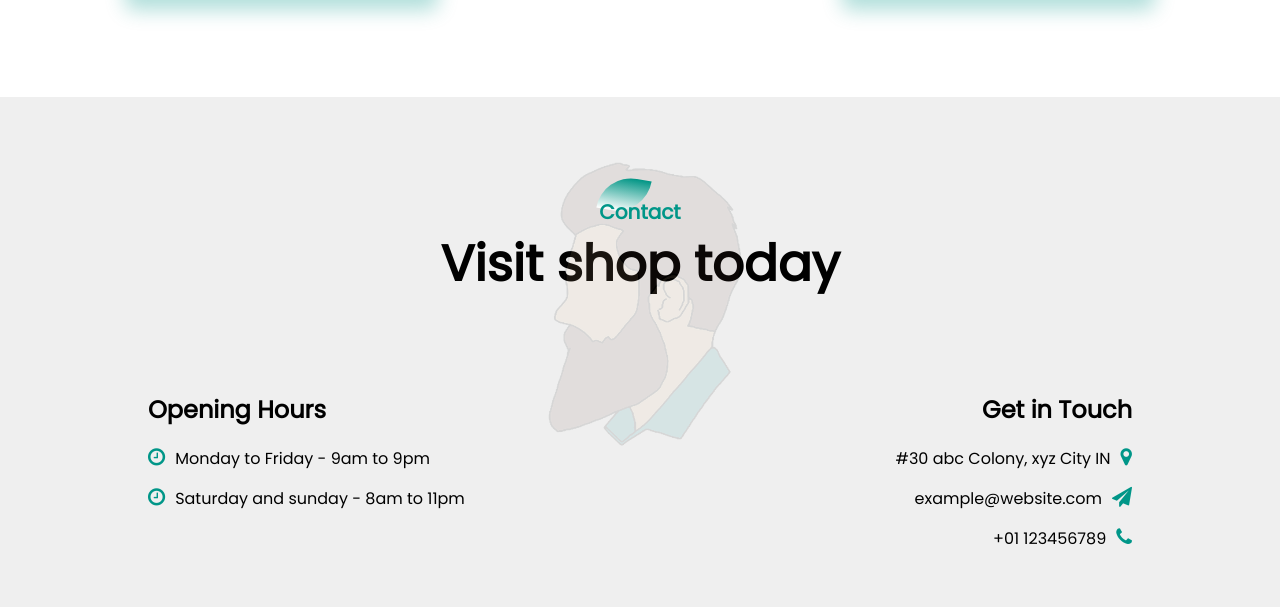
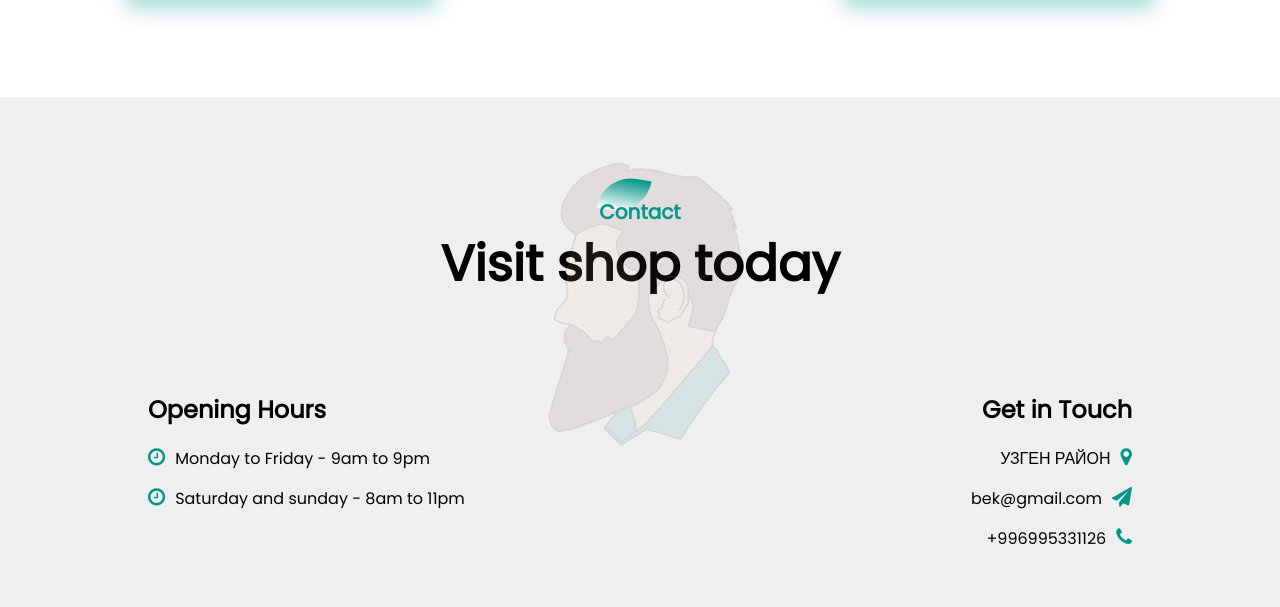
Before and after one commit to akram0vl6/Barber-Shop, a plain HTML site: page index.html in a window 1280 px wide. Shown: the part 3142-3749 px from the top of the page. Drawn offline with Linux system fonts and the light colour scheme; some packages are replaced by stand-ins of ours; a script that the page names is missing.

Commit message:
Update index.html

```diff
--- a/index.html
+++ b/index.html
@@ -208,9 +208,9 @@
         </div>
         <div class="footer-right">
           <h1>Get in Touch</h1>
-          <p>#30 abc Colony, xyz City IN<i class="fa fa-map-marker" aria-hidden="true"></i></p>
-          <p>example@website.com<i class="fa fa-paper-plane" aria-hidden="true"></i></p>
-          <p>+01 123456789<i class="fa fa-phone" aria-hidden="true"></i></p>
+          <p>УЗГЕН РАЙОН<i class="fa fa-map-marker" aria-hidden="true"></i></p>
+          <p>bek@gmail.com<i class="fa fa-paper-plane" aria-hidden="true"></i></p>
+          <p>+996995331126<i class="fa fa-phone" aria-hidden="true"></i></p>
         </div>
       </div>
       <div class="social-links">
```
